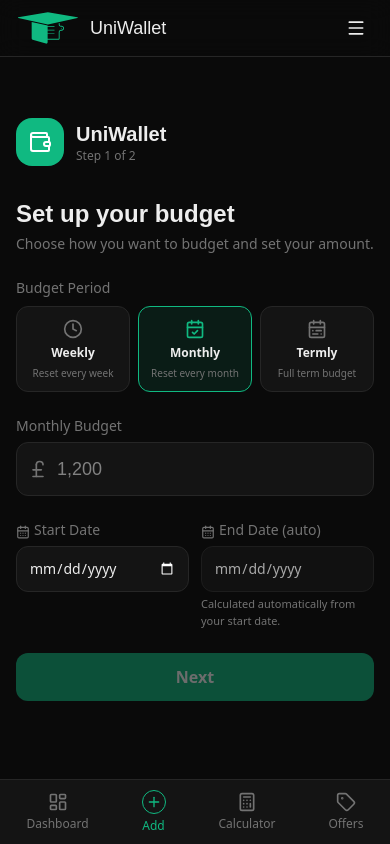
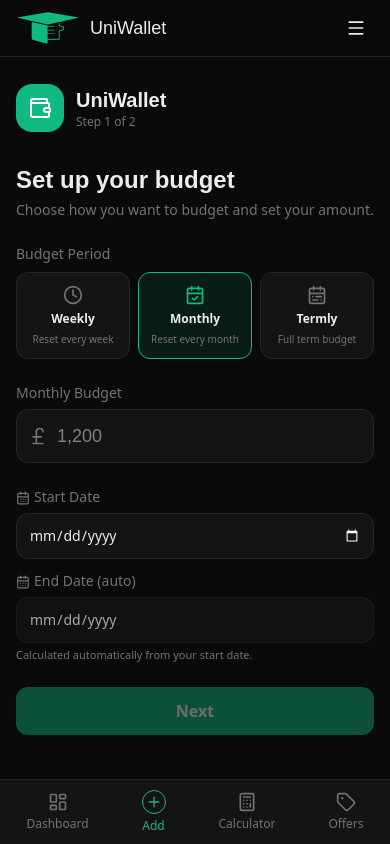
Before and after one commit to viniarski/budgeting-app, a Next.js app: page /setup in a window 390 px wide. Built offline with nearby package versions, Linux system fonts and the light colour scheme; a web font is replaced by a local one.

Commit message:
fix gaps

```diff
--- a/components/setup/step-amount.tsx
+++ b/components/setup/step-amount.tsx
@@ -125,7 +125,7 @@ export default function StepAmount({
       </div>
 
       {/* Dates */}
-      <div className="grid grid-cols-2 gap-3">
+      <div className="grid grid-cols-1 gap-3 sm:grid-cols-2">
         <div>
           <label className="mb-1.5 block text-sm text-muted">
             <CalendarDays className="mr-1 inline h-3.5 w-3.5" />
```
